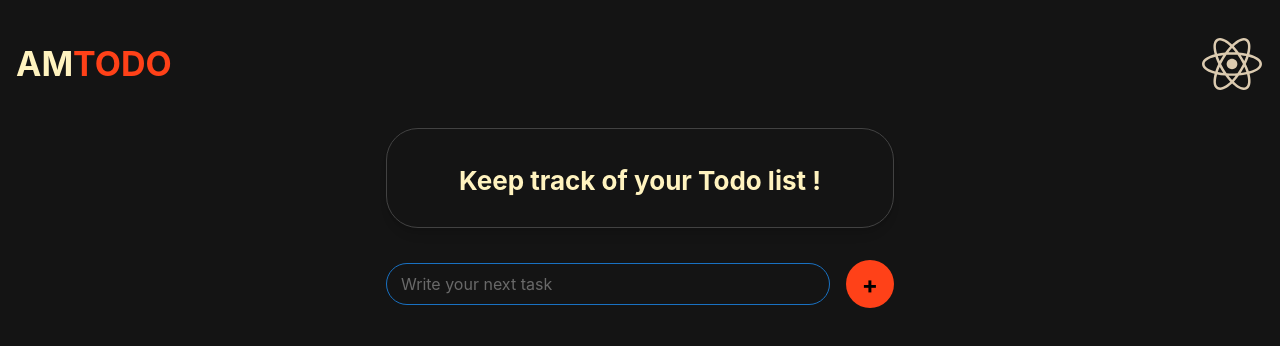
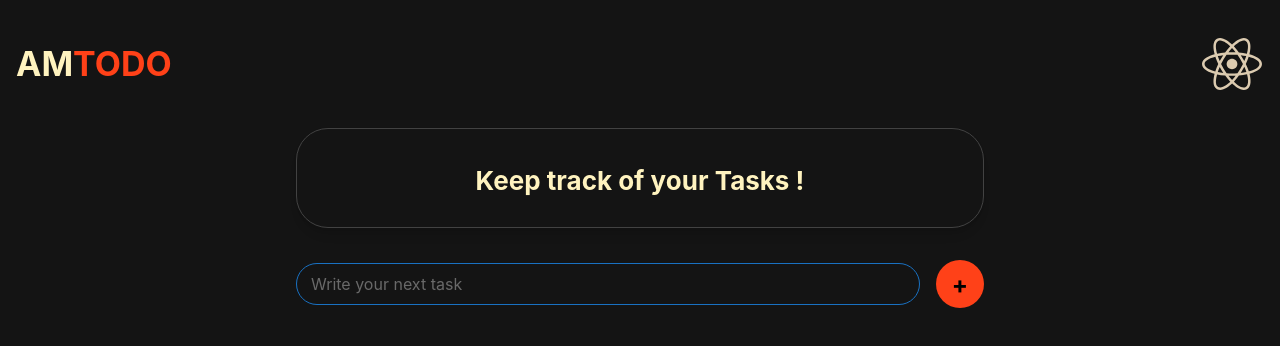
Before and after one commit to iam-annatar/react-todo, a React (Vite) app: page / in a window 1280 px wide. Shown: the top 346 px of the page. Built offline with nearby package versions, Linux system fonts and the light colour scheme.

Commit message:
fix: minor changes in ui

```diff
--- a/src/App.tsx
+++ b/src/App.tsx
@@ -6,7 +6,7 @@ const App = () => {
   return (
     <Container mt="xl" size="xl">
       <Header />
-      <Container mt="xl" size="xs">
+      <Container mt="xl" size="sm">
         <Stack gap="xl">
           <Stats />
           <TodoInput />
--- a/src/components/Stats.tsx
+++ b/src/components/Stats.tsx
@@ -12,9 +12,9 @@ const Stats = () => {
     <Card shadow="sm" radius="xl" bg="transparent" withBorder>
       <Group justify="space-evenly" mt="md" mb="xs">
         <Stack gap="0" align="center">
-          <Text fz="h2" fw="700">
+          <Text ta="center" fz="h2" fw="700">
             {!todos.length
-              ? "Keep track of your Todo list !"
+              ? "Keep track of your Tasks !"
               : isTodoRemaining
                 ? "Todo Done !"
                 : "All Done !"}
@@ -23,7 +23,7 @@ const Stats = () => {
             {!todos.length
               ? null
               : !isTodoRemaining
-                ? "horray!"
+                ? "hooray!"
                 : "keep it up."}
           </Text>
         </Stack>
```
